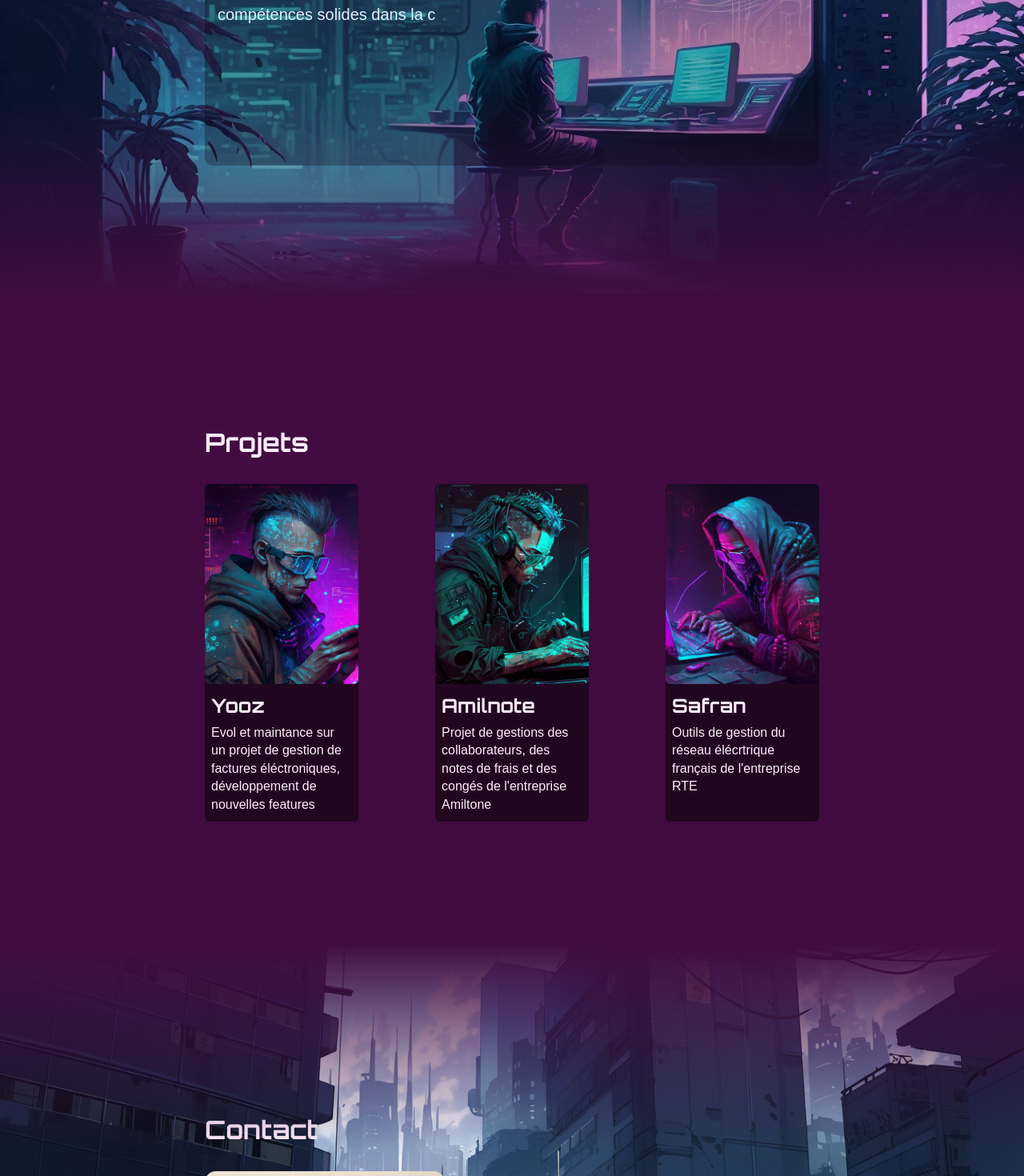
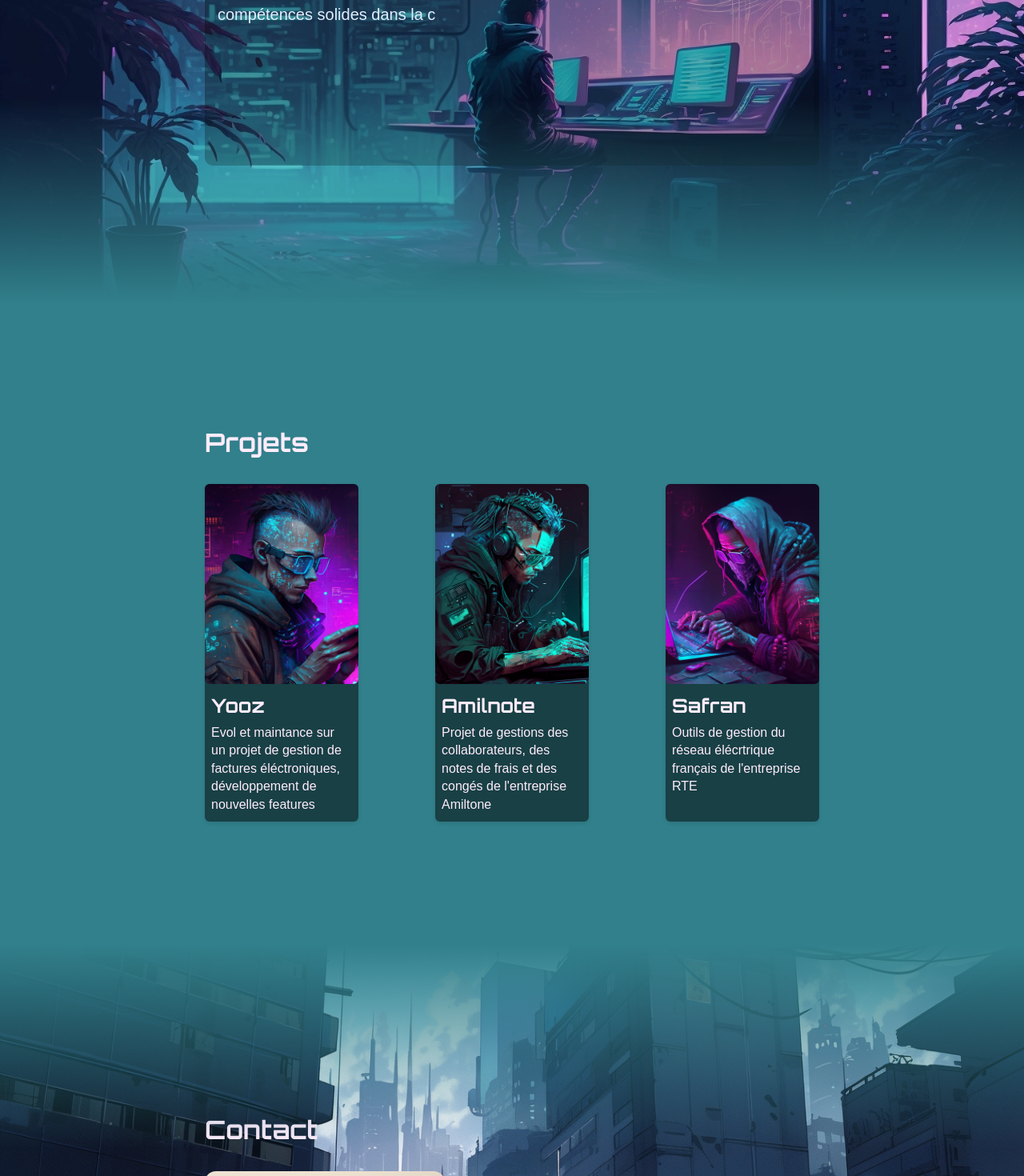
Before and after one commit to leoBello/my-portfolio, a React (Create React App) app: page / in a window 1280 px wide. Shown: the part 420-1890 px from the top of the page at 80% size. Built offline with nearby package versions, Linux system fonts and the light colour scheme.

Commit message:
add colors

```diff
--- a/src/App.scss
+++ b/src/App.scss
@@ -3,6 +3,8 @@
 @import "./styles/Projects";
 @import "./styles/Contact";
 @import "./styles/Blur";
+@import './styles/variables.scss';
+
 
 
 :root {
--- a/src/styles/Blur.scss
+++ b/src/styles/Blur.scss
@@ -3,13 +3,13 @@
     bottom: 0;
     height: 16rem;
     position: absolute;
-    background-image: linear-gradient(to bottom, rgba(255, 75, 244, 0), #420C41)
+    background-image: linear-gradient(to bottom, rgba(255, 75, 244, 0), $gradient-color)
 }
-
+@import './variables';
 .blur-top {
     width: 100%;
     top: 0;
     height: 16rem;
     position: absolute;
-    background-image: linear-gradient(to top, rgba(255, 75, 244, 0), #420C41)
+    background-image: linear-gradient(to top, rgba(255, 75, 244, 0), $gradient-color)
 }
--- a/src/styles/Contact.scss
+++ b/src/styles/Contact.scss
@@ -1,3 +1,5 @@
+@import './variables.scss';
+
 .contact-container {
   background-image: url("../../public/contact_background2.png");
   background-position: center;
@@ -47,7 +49,7 @@
   transition: all 0.3s ease;
 
   &:hover {
-    background-color: #ee30e9;
+    background-color: $gradient-color;
     color: #fff;
   }
 }
@@ -89,7 +91,7 @@
   width: 16rem;
 
   &:hover {
-    background-color: #ee30e9;
+    background-color: $gradient-color;
     color: #fff;
   }
 
--- a/src/styles/Projects.scss
+++ b/src/styles/Projects.scss
@@ -1,3 +1,5 @@
+@import './variables';
+
 .projects-container {
   display: flex;
   flex-direction: column;
@@ -16,7 +18,7 @@
 
 .projects {
   // background-image: url("../../public/projects_background.png");
-  background-color: #420c41;
+  background-color: $gradient-color;
   background-position: center;
   background-repeat: no-repeat;
   background-size: cover;
--- /dev/null
+++ b/src/styles/variables.scss
@@ -0,0 +1,3 @@
+$gradient-pink: #420C41;
+$gradient-blue: #31808b;
+$gradient-color: $gradient-blue;
```
